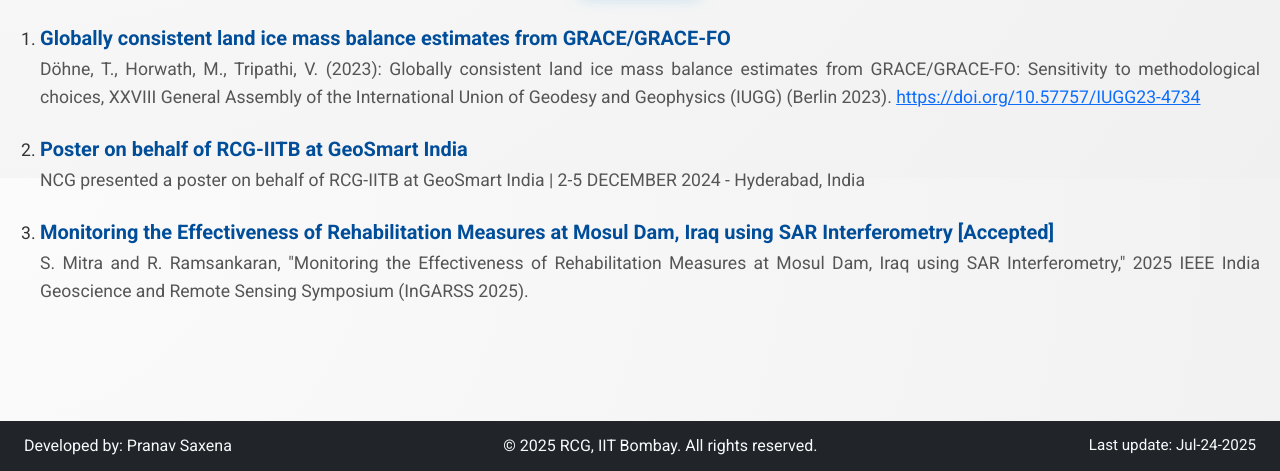
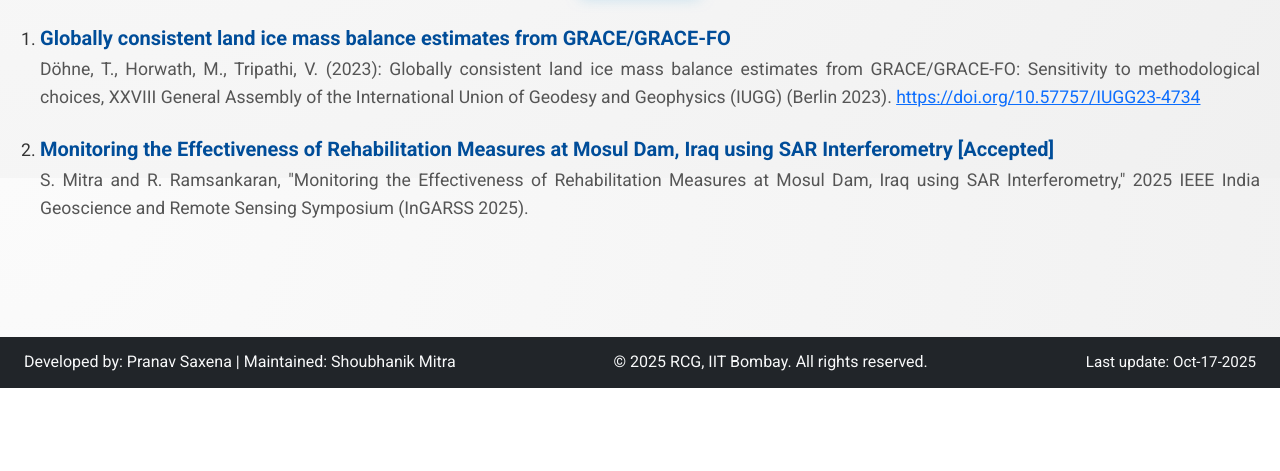
Before and after one commit to Smitrgeo15/WEBSITE, a plain HTML site: page achievements.html in a window 1280 px wide. Shown: the part 622-1093 px from the top of the page. After the commit the page ends 1010 px from the top, so only its background shows below. Drawn offline with nearby package versions, Linux system fonts and the light colour scheme; a web font is replaced by a local one.

Commit message:
Update achievements.html

```diff
--- a/achievements.html
+++ b/achievements.html
@@ -107,10 +107,6 @@
                     <h3 class="achievement-title">Globally consistent land ice mass balance estimates from GRACE/GRACE-FO</h3>
                     <p class="achievement-description">Döhne, T., Horwath, M., Tripathi, V. (2023): Globally consistent land ice mass balance estimates from GRACE/GRACE-FO: Sensitivity to methodological choices, XXVIII General Assembly of the International Union of Geodesy and Geophysics (IUGG) (Berlin 2023). <a href="https://doi.org/10.57757/IUGG23-4734" target="_blank">https://doi.org/10.57757/IUGG23-4734</a></p>
                 </li>
-                <li>
-                    <h3 class="achievement-title">Poster on behalf of RCG-IITB at GeoSmart India</h3>
-                    <p class="achievement-description">NCG presented a poster on behalf of RCG-IITB at GeoSmart India | 2-5 DECEMBER 2024 - Hyderabad, India</p>
-                </li>
                  <li>
                     <h3 class="achievement-title">Monitoring the Effectiveness of Rehabilitation Measures at Mosul Dam, Iraq using SAR Interferometry [Accepted]</h3>
                     <p class="achievement-description">S. Mitra and R. Ramsankaran, "Monitoring the Effectiveness of Rehabilitation Measures at Mosul Dam, Iraq using SAR Interferometry," 2025 IEEE India Geoscience and Remote Sensing Symposium (InGARSS 2025).</p>
@@ -122,9 +118,9 @@
 
 <footer class="footer bg-dark text-light">
     <div style="display: flex; justify-content: space-between; align-items: center; padding: 12px 24px; font-size: 1rem;">
-        <span>Developed by: Pranav Saxena </span>
+        <span>Developed by: Pranav Saxena | Maintained: Shoubhanik Mitra </span>
         <span>&copy; 2025 RCG, IIT Bombay. All rights reserved.</span>
-        <span style="font-size: 0.95em;">Last update: Jul-24-2025</span>
+        <span style="font-size: 0.95em;">Last update: Oct-17-2025</span>
     </div>
 </footer>
 
```
